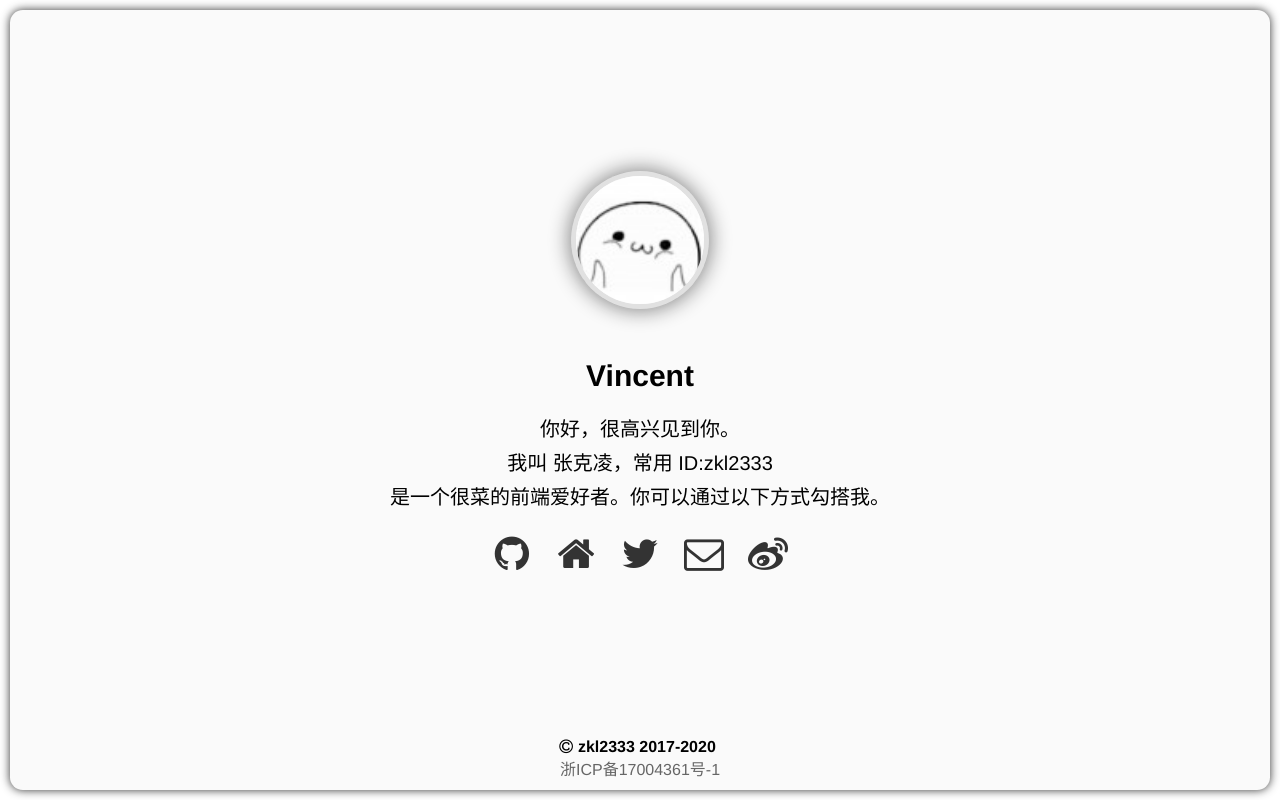
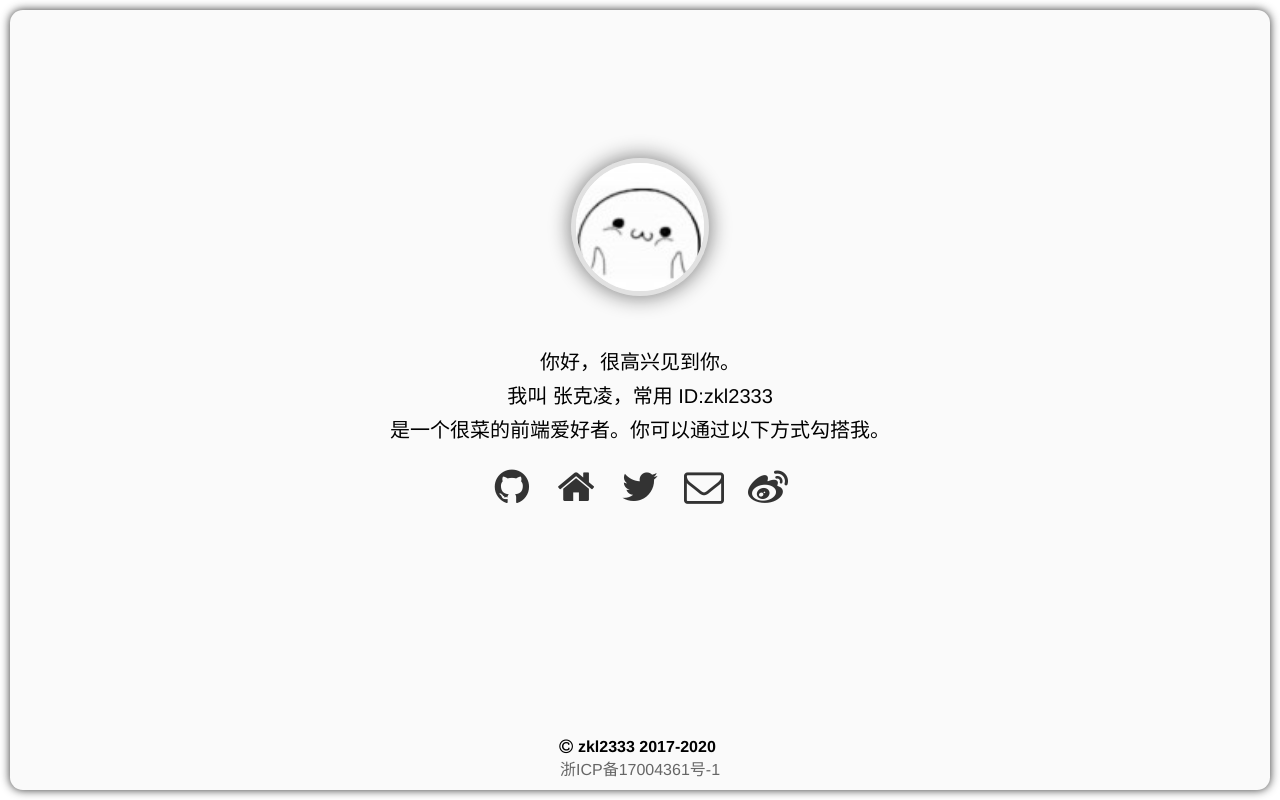
Before and after one commit to zkl2333/zkl2333.github.io, a Vue app: page / in a window 1280 px wide. Built offline with nearby package versions, Linux system fonts and the light colour scheme.

Commit message:
feat: 🎸 不显示用户名

```diff
--- a/src/App.vue
+++ b/src/App.vue
@@ -2,7 +2,7 @@
 	<div class="container">
 		<div id="main">
 			<img id="logo" src="./assets/logo.jpeg" />
-			<h1>Vincent</h1>
+			<!-- <h1>张克凌</h1> -->
 			<div class="dis">
 				<p>你好，很高兴见到你。</p>
 				<p>我叫 张克凌，常用 ID:zkl2333</p>
@@ -52,6 +52,11 @@ let icons = [
 	align-items: center;
 	justify-content: center;
 	position: relative;
+	// 选中文字
+	::selection {
+		background: #d3d3d3;
+		color: #555;
+	}
 	&::before {
 		box-shadow: #333333 0px 0px 10px 0px;
 		content: "";
@@ -77,7 +82,7 @@ let icons = [
 }
 p,
 b {
-	font-family: "Helvetica Neue", "Helvetica", "Arial", "PingFang SC",
+	font-family: "PingFang SC", "Helvetica Neue", "Helvetica", "Arial",
 		"Hiragino Sans GB", "Microsoft YaHei", "WenQuanYi Micro Hei", sans-serif;
 	margin: 5px;
 }
@@ -88,10 +93,6 @@ a {
 h1,
 p {
 	user-select: text;
-}
-::selection {
-	background: #d3d3d3;
-	color: #555;
 }
 #main {
 	padding-bottom: 10vh;
@@ -136,6 +137,7 @@ nav {
 	text-align: center;
 	margin: auto;
 	padding: 0;
+	margin-bottom: 100px;
 }
 #main ul li {
 	display: inline-block;
```
